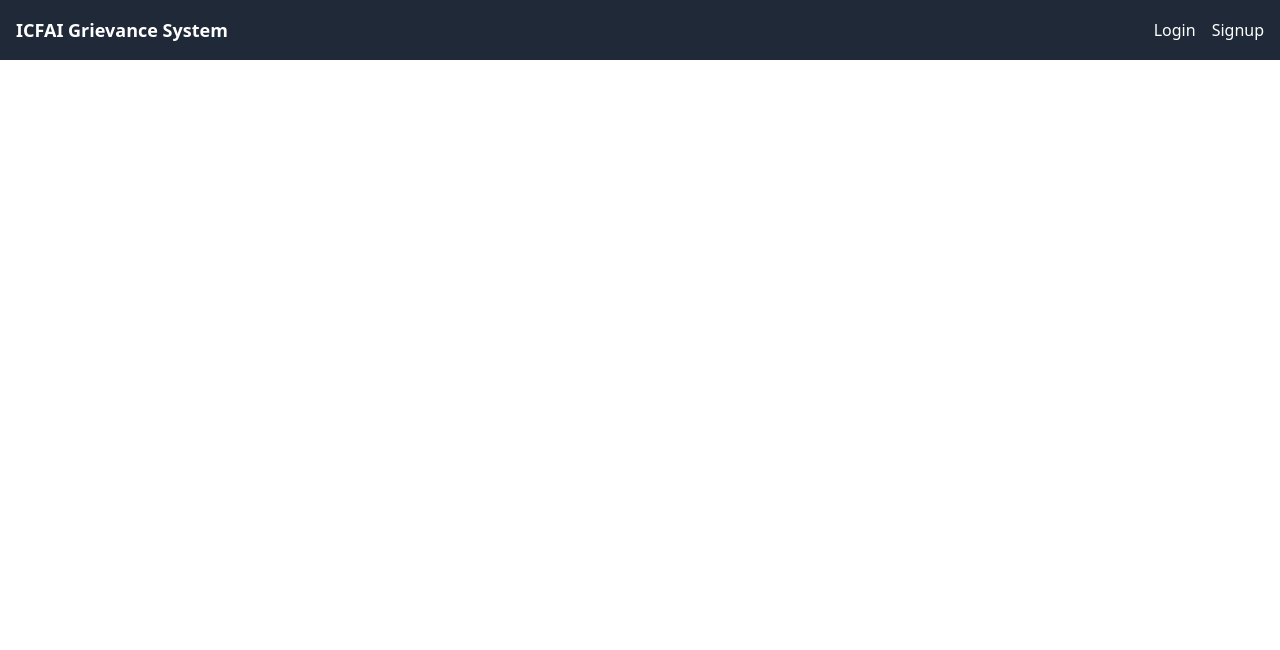
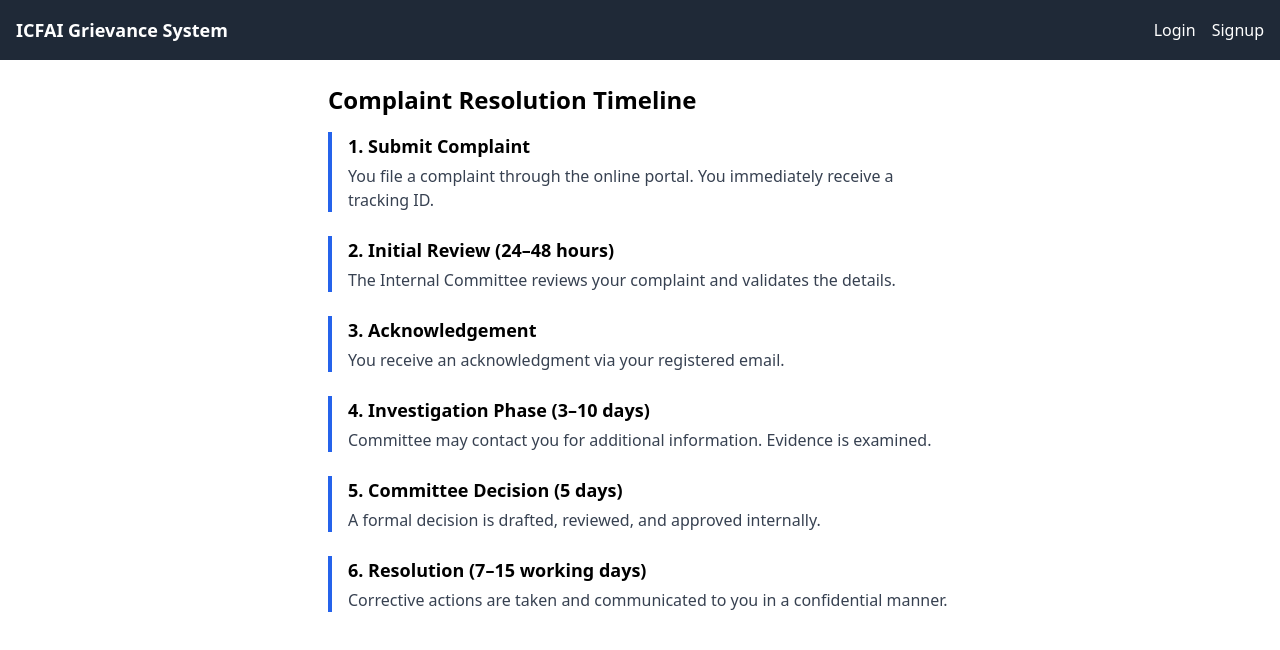
Before and after one commit to Pratham179/icfai-grievance-system, a React (Vite) app in the folder client/: page /timeline in a window 1280 px wide. Shown: the top 650 px of the page. Built offline with nearby package versions, Linux system fonts and the light colour scheme.

Commit message:
FAQ and Timeline pages added

```diff
--- a/client/src/App.jsx
+++ b/client/src/App.jsx
@@ -6,6 +6,8 @@ import FileComplaint from "./pages/FileComplaint";
 import TrackComplaint from "./pages/TrackComplaint";
 import AdminLogin from "./pages/AdminLogin";
 import AdminPanel from "./pages/AdminPanel";
+import FAQ from "./pages/FAQ";
+import Timeline from "./pages/Timeline";
 
 import ProtectedRoute from "./components/ProtectedRoute";
 import Navbar from "./components/Navbar";
@@ -20,6 +22,9 @@ export default function App() {
 
         <Route path="/login" element={<Login />} />
         <Route path="/signup" element={<Signup />} />
+        <Route path="/faq" element={<FAQ />} />
+        <Route path="/timeline" element={<Timeline />} />
+
 
         <Route
           path="/dashboard"
--- a/client/src/components/Navbar.jsx
+++ b/client/src/components/Navbar.jsx
@@ -37,6 +37,9 @@ export default function Navbar() {
             <Link to="/dashboard" className="hover:underline">Dashboard</Link>
             <Link to="/file" className="hover:underline">File Complaint</Link>
             <Link to="/track" className="hover:underline">Track Complaint</Link>
+            <Link to="/faq" className="hover:underline">FAQ</Link>
+            <Link to="/timeline" className="hover:underline">Timeline</Link>
+
 
             {/* 🔥 Logout Button */}
             <button
--- /dev/null
+++ b/client/src/pages/FAQ.jsx
@@ -0,0 +1,39 @@
+export default function FAQ() {
+  const faqs = [
+    {
+      q: "Who can file a grievance?",
+      a: "Any student, faculty, or staff member with a valid ICFAI email ID."
+    },
+    {
+      q: "Is my identity confidential?",
+      a: "Yes. All complaints are encrypted and only authorized committee members can access them."
+    },
+    {
+      q: "How long does it take to resolve a complaint?",
+      a: "Most grievances are acknowledged within 48 hours and resolved within 7–15 working days depending on severity."
+    },
+    {
+      q: "Can I track my complaint?",
+      a: "Yes. You will receive a unique tracking ID after submitting your grievance."
+    },
+    {
+      q: "Can someone else see my complaint?",
+      a: "No. Only the Internal Committee (IC) is allowed to view complaint details."
+    }
+  ];
+
+  return (
+    <div className="p-6 max-w-2xl mx-auto">
+      <h2 className="text-2xl font-bold mb-4">Frequently Asked Questions</h2>
+
+      <div className="space-y-4">
+        {faqs.map((item, index) => (
+          <div key={index} className="border rounded p-4">
+            <h3 className="font-semibold">{item.q}</h3>
+            <p className="text-gray-700 mt-1">{item.a}</p>
+          </div>
+        ))}
+      </div>
+    </div>
+  );
+}
--- /dev/null
+++ b/client/src/pages/Timeline.jsx
@@ -0,0 +1,43 @@
+export default function Timeline() {
+  const steps = [
+    {
+      title: "1. Submit Complaint",
+      desc: "You file a complaint through the online portal. You immediately receive a tracking ID."
+    },
+    {
+      title: "2. Initial Review (24–48 hours)",
+      desc: "The Internal Committee reviews your complaint and validates the details."
+    },
+    {
+      title: "3. Acknowledgement",
+      desc: "You receive an acknowledgment via your registered email."
+    },
+    {
+      title: "4. Investigation Phase (3–10 days)",
+      desc: "Committee may contact you for additional information. Evidence is examined."
+    },
+    {
+      title: "5. Committee Decision (5 days)",
+      desc: "A formal decision is drafted, reviewed, and approved internally."
+    },
+    {
+      title: "6. Resolution (7–15 working days)",
+      desc: "Corrective actions are taken and communicated to you in a confidential manner."
+    }
+  ];
+
+  return (
+    <div className="p-6 max-w-2xl mx-auto">
+      <h2 className="text-2xl font-bold mb-4">Complaint Resolution Timeline</h2>
+
+      <div className="space-y-6">
+        {steps.map((step, index) => (
+          <div key={index} className="border-l-4 border-blue-600 pl-4">
+            <h3 className="font-semibold text-lg">{step.title}</h3>
+            <p className="text-gray-700 mt-1">{step.desc}</p>
+          </div>
+        ))}
+      </div>
+    </div>
+  );
+}
```
